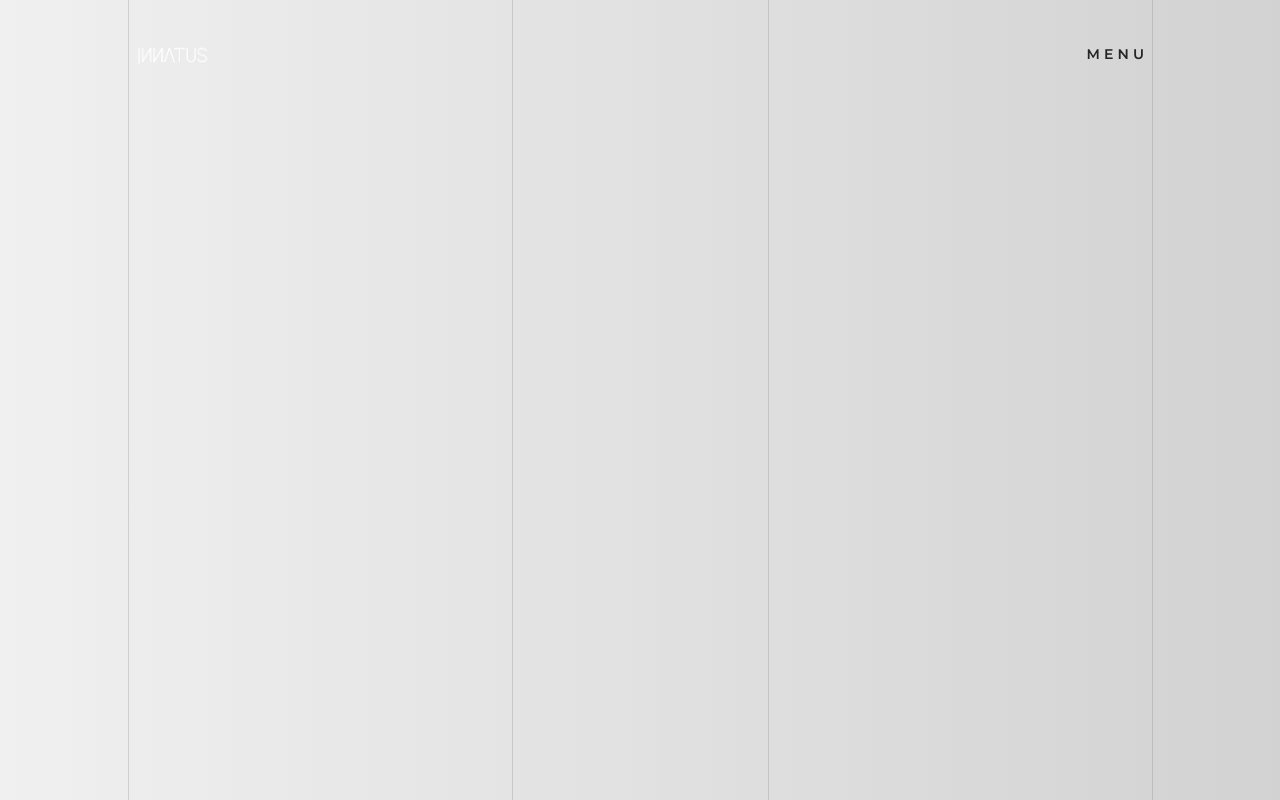
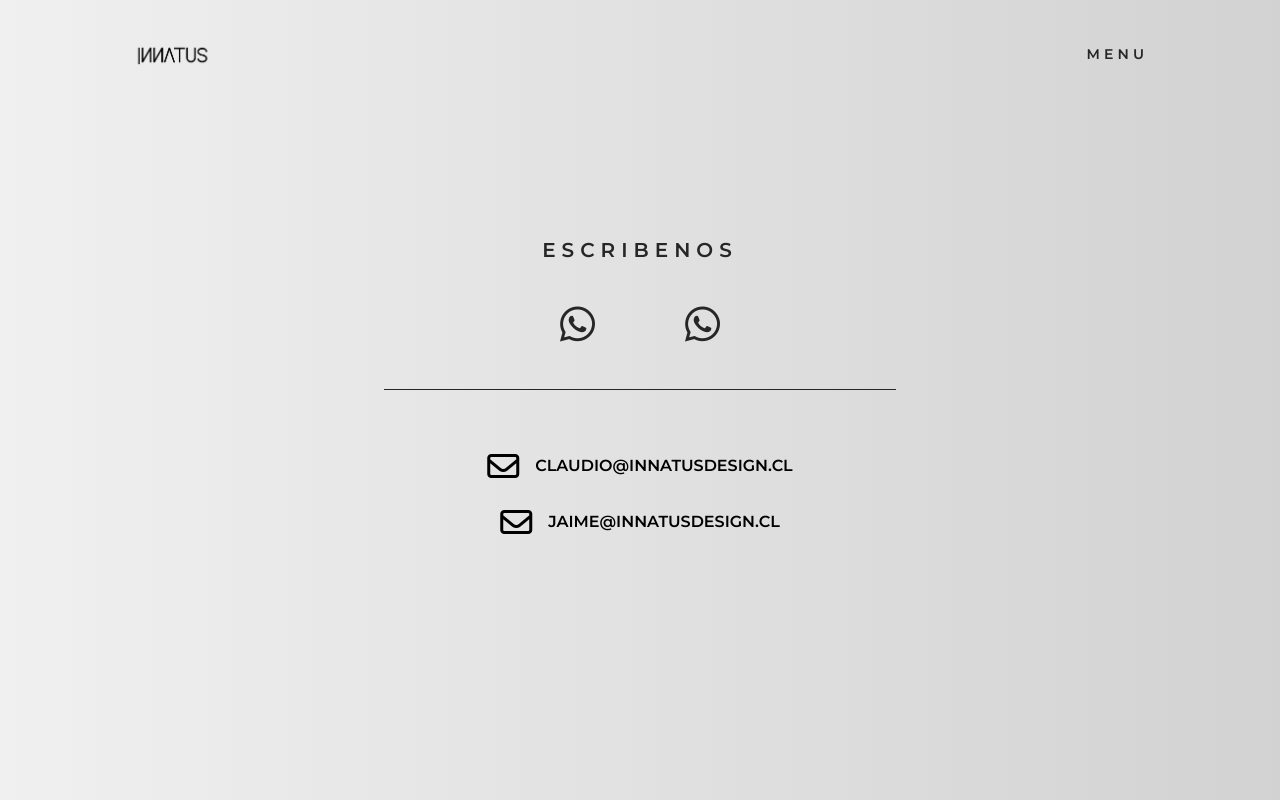
Before and after one commit to Jvism/INNATUS-WEB, a plain HTML site: page content/contact.html in a window 1280 px wide. Drawn offline with Linux system fonts and the light colour scheme.

Commit message:
Create_contact_page

```diff
--- /dev/null
+++ b/assets/css/contact-styles.css
@@ -0,0 +1,78 @@
+@import 'nav-styles.css';
+
+.text-contact{
+    grid-column-start: 2;
+    grid-column-end: 10;
+    grid-row-start: 3;
+    grid-row-end: 9;
+    display: flex;
+    flex-direction: column;
+    justify-content: center;
+    align-items: center;
+}
+
+.text-contact .title-text-contact{
+    margin-bottom: 2em;
+}
+
+/* titulo */
+
+.text-contact .title-text-contact h2{
+    font-family: var(--primary-font);
+    font-size: 1em;
+    letter-spacing: .3em;
+    color: var(--text-tertiary-color);
+}
+
+/* contacto por whatsapp */
+
+.text-contact .whatsapp-contact{
+    margin-bottom: 2em;
+}
+
+.text-contact .whatsapp-contact a{
+    color: var(--text-tertiary-color);
+    font-size: 2em;
+    margin: 0 1em ;
+}
+
+.text-contact .whatsapp-contact a:hover{
+    color: var(--text-secondary-color);
+}
+
+/* linea separadora */
+
+.text-contact .separator{
+    height: .5px;
+    width: 50%;
+    background: var(--text-tertiary-color);
+    margin-bottom: 3em;
+}
+
+/* contacto email */
+
+.text-contact .emails-contact{
+    margin: 0 2em ;
+}
+
+.text-contact .emails-contact .mail-item{
+    margin-bottom: 1.5em;
+    font-size: .8em;
+    display: flex;
+    justify-content: center;
+    align-items: center;
+}
+
+.text-contact .emails-contact .mail-item:hover{
+    color: var(--text-secondary-color);
+}
+
+.text-contact .emails-contact .mail-item p{
+    font-family: var(--primary-font);
+    font-weight: 600;
+    margin-left: 1em;
+}
+
+.text-contact .emails-contact .mail-item i{
+    font-size: 2em;
+}
--- a/assets/css/index-styles.css
+++ b/assets/css/index-styles.css
@@ -8,12 +8,6 @@
 	left: 0;
 	transition: all 1000ms cubic-bezier(0.645, 0.045, 0.355, 1) 0s;
     transition-delay: .2s;
-}
-
-.grid-fp{
-    display: grid;
-    grid-template-columns: 10vw 10vw 10vw 10vw 10vw 10vw 10vw 10vw 10vw 10vw;
-    grid-template-rows: 10vh 10vh 10vh 10vh 10vh 10vh 10vh 10vh 10vh 10vh;
 }
 
 /* lineas */
--- a/assets/css/main-styles.css
+++ b/assets/css/main-styles.css
@@ -46,3 +46,8 @@ ul{
 .fullpage{
     overflow: hidden;
 }
+.grid-fp{
+    display: grid;
+    grid-template-columns: 10vw 10vw 10vw 10vw 10vw 10vw 10vw 10vw 10vw 10vw;
+    grid-template-rows: 10vh 10vh 10vh 10vh 10vh 10vh 10vh 10vh 10vh 10vh;
+}
--- a/assets/css/nav-styles.css
+++ b/assets/css/nav-styles.css
@@ -48,7 +48,17 @@
     width: auto;
     height: 1.4em;
     width: 5.5em;
-    background: url(../img/logo.png);
+}
+
+.black-logo{
+    background: url(../img/logo-dark.png);
+    background-position: center;
+    background-size: cover;
+    overflow: hidden;
+}
+
+.white-logo{
+    background: url(../img/logo-light.png);
     background-position: center;
     background-size: cover;
     overflow: hidden;
--- a/content/contact.html
+++ b/content/contact.html
@@ -4,14 +4,20 @@
 		<meta name="viewport" content="width=device-width, initial-scale=1.0" />
 		<title>INNATUS</title>
 		<link rel="stylesheet" href="../assets/css/nav-styles.css" />
-		<link rel="stylesheet" href="../assets/css/index-styles.css" />
+		<link rel="stylesheet" href="../assets/css/contact-styles.css" />
 
-        <!-- Estilos por pantallas -->
+		<!-- Estilos por pantallas -->
 
-        <link rel="stylesheet" href="../assets/css/mediaqueries/media-query-nav.css">
-        <link rel="stylesheet" href="../assets/css/mediaqueries/media-query-index.css">
+		<link
+			rel="stylesheet"
+			href="../assets/css/mediaqueries/media-query-nav.css"
+		/>
+		<link
+			rel="stylesheet"
+			href="../assets/css/mediaqueries/media-query-index.css"
+		/>
 
-        <!-- Fuentes -->
+		<!-- Fuentes -->
 		<link rel="preconnect" href="https://fonts.gstatic.com" />
 		<link
 			href="https://fonts.googleapis.com/css2?family=Montserrat:wght@300;400;500;600&family=Spectral:ital,wght@0,200;0,400;0,600;1,200;1,400;1,600&display=swap"
@@ -25,7 +31,7 @@
 	<body class="fullpage">
 		<!-- header nav -->
 		<header class="header">
-			<a href="../index.html" class="nav-logo logo-light" id="logo"></a>
+			<a href="../index.html" class="nav-logo black-logo logo-light" id="logo"></a>
 			<div class="menu-button">
 				<div class="menu-button-inside">
 					<p class="close x-dark" id="btn-menu">MENU<br />CLOSE</p>
@@ -38,7 +44,9 @@
 		<div class="menu close-nav">
 			<nav>
 				<ul class="grid-nav">
-					<li class="menu-item"><a href="../index.html">INICIO</a></li>
+					<li class="menu-item">
+						<a href="../index.html">INICIO</a>
+					</li>
 					<li class="menu-item">
 						<a href="#">COLECCIONES</a>
 						<!-- <a href="content/collections.html">COLECCIONES</a> -->
@@ -59,16 +67,44 @@
 
 		<!-- lineas -->
 
-		<div class="grid-fp lines">
+		<!-- <div class="grid-fp lines">
 			<div class="line-1"></div>
 			<div class="line-2"></div>
 			<div class="line-3"></div>
 			<div class="line-4"></div>
-		</div>
+		</div> -->
 
 		<!-- contenido principal -->
 		<main class="main-content">
+			<section class="grid-fp section">
+				<div class="text-contact">
+					<div class="title-text-contact">
+						<h2>ESCRIBENOS</h2>
+					</div>
 
+					<div class="whatsapp-contact">
+						<a href="https://wa.me/56962970022?Hola!%20Claudio,%20¿podrias%20ayudarme?" target="_blank">
+							<i class="fab fa-whatsapp"></i>
+						</a>
+						<a href="https://wa.me/56934397441?Hola!%Jaime,%20¿podrias%20ayudarme?" target="_blank">
+							<i class="fab fa-whatsapp"></i>
+						</a>
+					</div>
+
+					<div class="separator"></div>
+
+					<div class="emails-contact">
+						<div class="mail-item">
+							<i class="far fa-envelope"></i>
+							<p>CLAUDIO@INNATUSDESIGN.CL</p>
+						</div>
+						<div class="mail-item">
+							<i class="far fa-envelope"></i>
+							<p>JAIME@INNATUSDESIGN.CL</p>
+						</div>
+					</div>
+				</div>
+			</section>
 		</main>
 
 		<script src="../assets/scripts/nav-script.js"></script>
```
Also changed, not shown: index.html (+1 -1 lines), assets/img/logo-dark.png (added), assets/img/logo-light.png (renamed from assets/img/logo.png).
